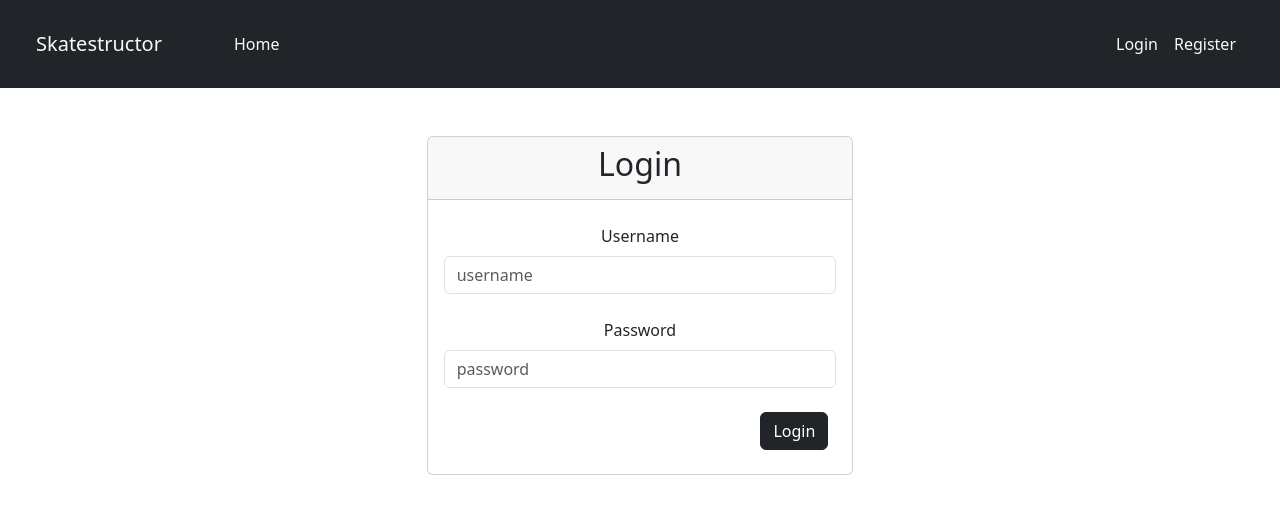
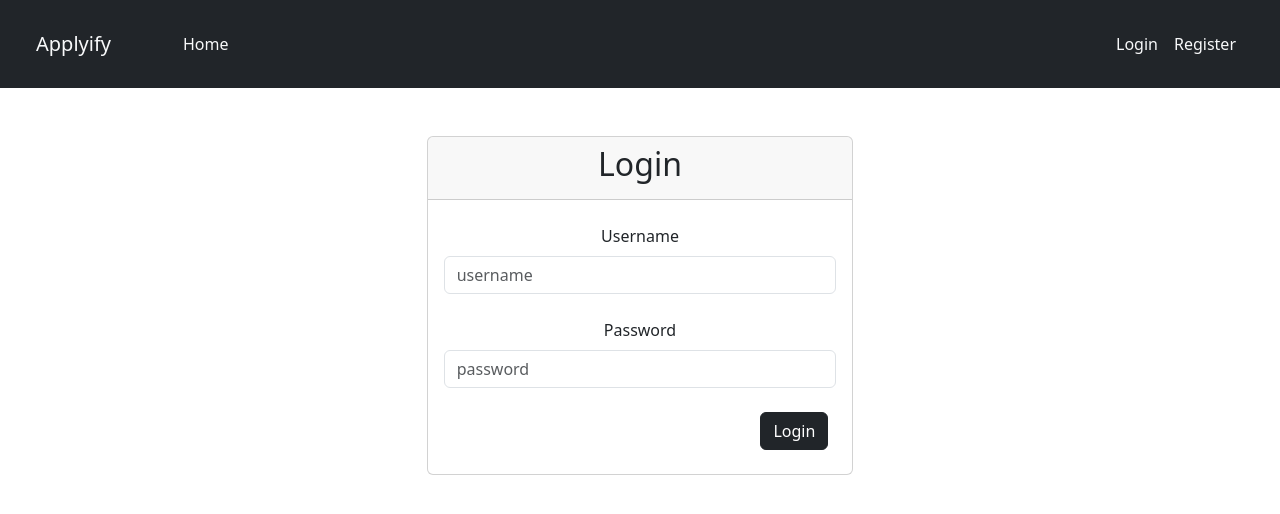
Before and after one commit to dburnham1212/Applyify, a React (Create React App) app in the folder client/: page / in a window 1280 px wide. Shown: the top 514 px of the page. Built offline with nearby package versions, Linux system fonts and the light colour scheme; no server answers.

Commit message:
Fixing navbar

```diff
--- a/client/src/components/NavBar.jsx
+++ b/client/src/components/NavBar.jsx
@@ -12,7 +12,7 @@ const NavBar = () => {
   return(
     <nav className="navbar navbar-expand-md navbar-light fixed-top bg-dark py-4">
       <div className="container-fluid">
-        <a className="navbar-brand text-light px-4" href="#">Skatestructor</a>
+        <a className="navbar-brand text-light px-4" href="#">Applyify</a>
         <button
           className="navbar-toggler bg-light mx-4"
           type="button"
```
